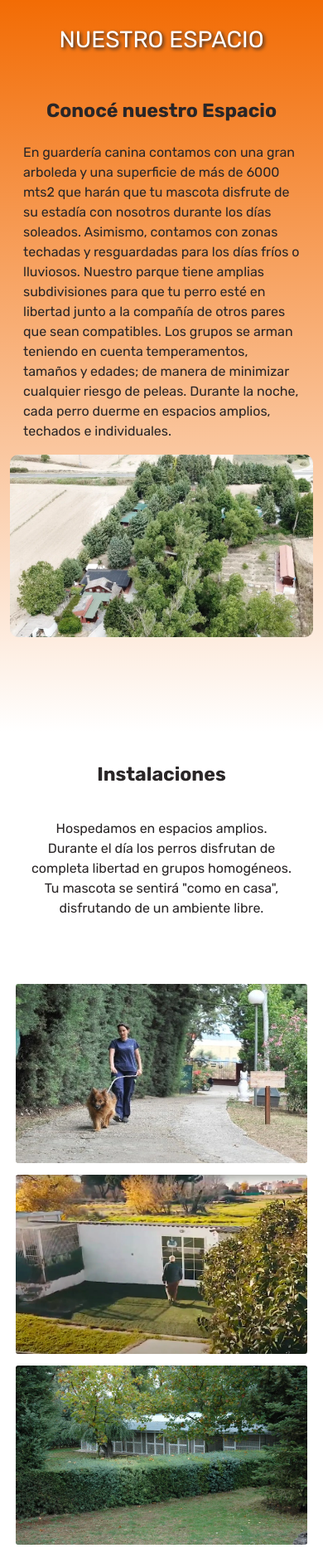
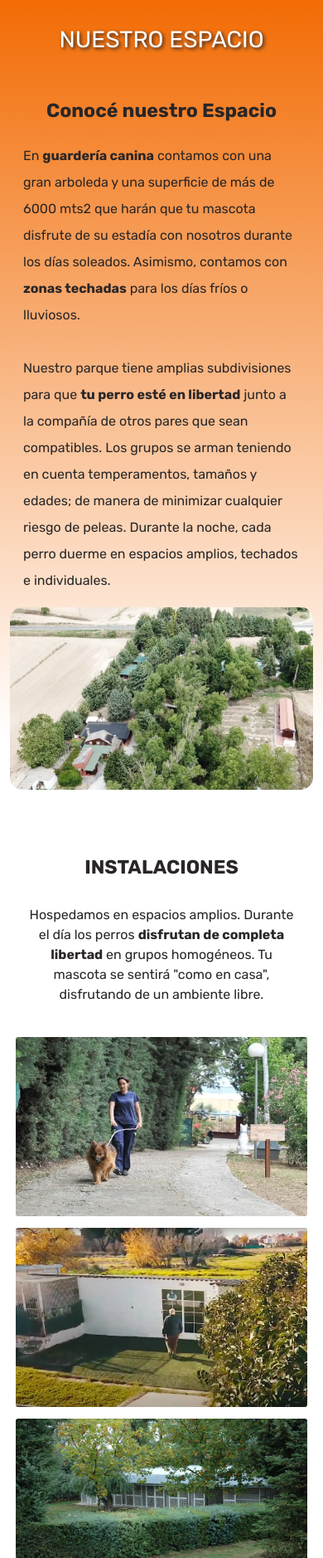
Before and after one commit to julilupo/guarderia_canina, a website: page instalaciones/Nuestroespacio.html in a window 390 px wide. Shown: the part 122-2000 px from the top of the page at 83% size. Drawn offline with nearby package versions, Linux system fonts and the light colour scheme.

Commit message:
cambios en nuestro espacio responsive

```diff
--- a/instalaciones/Nuestroespacio.html
+++ b/instalaciones/Nuestroespacio.html
@@ -53,25 +53,26 @@
 <!-- Sección principal -->
 
     <main class="espacio pb-5">
-        <section class="mb-5 pb-5">
+        <section class="mb-5 pb-4">
             <h2 class="espacio__titulo text-uppercase text-white text-center fs-1 pt-5 pb-5">Nuestro Espacio</h2>
             <div class="container">
-                <div class="row">
-                    <div class="col-md-6 d-flex flex-column justify-content-evenly align-items-center">
+                <div class="espacio__intro row">
+                    <div class="col-lg-6 col-md-12 d-flex flex-column justify-content-evenly align-items-center">
                         <h3 class="fw-bold">Conocé nuestro Espacio</h3>
-                        <p class="p-3 m-0">En guardería canina contamos con una gran arboleda y una superficie de más de 6000 mts2 que harán que tu mascota disfrute de su estadía con nosotros durante los días soleados. Asimismo, contamos con zonas techadas y resguardadas para los días fríos o lluviosos. Nuestro parque tiene amplias subdivisiones para que tu perro esté en libertad junto a la compañía de otros pares que sean compatibles. Los grupos se arman teniendo en cuenta temperamentos, tamaños y edades; de manera de minimizar cualquier riesgo de peleas. Durante la noche, cada perro duerme en espacios amplios, techados e individuales.</p>
+                        <p class="lh-lg p-3 m-0">En <b>guardería canina</b> contamos con una gran arboleda y una superficie de más de 6000 mts2 que harán que tu mascota disfrute de su estadía con nosotros durante los días soleados. Asimismo, contamos con <b>zonas techadas</b> para los días fríos o lluviosos.</p>
+                        <p class="lh-lg p-3 m-0">Nuestro parque tiene amplias subdivisiones para que <b>tu perro esté en libertad</b> junto a la compañía de otros pares que sean compatibles. Los grupos se arman teniendo en cuenta temperamentos, tamaños y edades; de manera de minimizar cualquier riesgo de peleas. Durante la noche, cada perro duerme en espacios amplios, techados e individuales.</p>
                     </div>
-                    <div class="col-md-6 d-flex justify-content-center align-items-center">
+                    <div class="col-lg-6 col-md-12 d-flex justify-content-center align-items-center">
                         <img class="espacio__img img-fluid" src="../Assets/Instalaciones-0.webp" alt="Vista Aérea de nuestras instalaciones">
                     </div>
                 </div>
             </div>
         </section>
-        <section class="pt-5">
+        <section>
             <div class="container pb-5">
-                <h3 class="fw-bold text-center p-2">Instalaciones</h3>
-                <p class="text-center p-4">Hospedamos en espacios amplios. Durante el día los perros disfrutan de completa libertad en grupos homogéneos. Tu mascota se sentirá "como en casa", disfrutando de un ambiente libre.</p>
-                <div class="row mt-5 justify-content-center align-items-center">
+                <h3 class="fw-bold text-center p-2 text-uppercase">Instalaciones</h3>
+                <p class="text-center p-3">Hospedamos en espacios amplios. Durante el día los perros <b>disfrutan de completa libertad</b> en grupos homogéneos. Tu mascota se sentirá "como en casa", disfrutando de un ambiente libre.</p>
+                <div class="row mt-3 justify-content-center align-items-center">
                     <div class="col-lg-4 text-center">
                         <img data-aos="zoom-in"class="espacio__instalaciones img-fluid" src="../Assets/Instalaciones-1.webp" alt="Una persona de nuestro equipo paseando con un perro en el parque">
                     </div>
@@ -87,7 +88,7 @@
                 <div class="row justify-content-center align-items-center">
                     <div class="col-md-6">
                         <h3 class="fw-bold text-center p-2">Habitación</h3>
-                        <p class="text-center p-4">Las habitaciones con las que contamos son individuales y pensadas para que tu mascota se sienta a gusto y pueda descansar.</p>
+                        <p class="text-center p-3">Las habitaciones con las que contamos son <b>individuales</b> y pensadas para que tu mascota se sienta a gusto y pueda descansar.</p>
                     </div>
                     <div class="col-md-6">
                         <img data-aos="zoom-in" class="espacio__instalaciones img-fluid" src="../Assets/Habitacion-1.webp" alt="Un perro durmiendo en su habitación individual">
@@ -96,7 +97,7 @@
             </div>
             <div class="container pt-5 pb-5">
                 <h3 class="fw-bold text-center p-2">Zona de Juegos</h3>
-                <p class="text-center p-4">En nuestro parque se encontrará en grupos de pares pensados para que tu mejor amigo pueda disfrutar y correr libremente, sin riesgo de peleas. Además tu mascota es vigilada y cuidada con la misma dedicación que vos le das.</p>
+                <p class="text-center p-3">En nuestro parque se encontrará en grupos de pares pensados para que tu mejor amigo pueda <b>disfrutar y correr libremente</b>, sin riesgo de peleas. Además tu mascota es vigilada y cuidada con la misma dedicación que vos le das.</p>
                 <div class="row mt-5 justify-content-center align-items-center">
                     <div class="col-lg-4 text-center">
                         <img data-aos="zoom-in"class="espacio__instalaciones img-fluid" src="../Assets/EspacioJuego 1.webp" alt="Personas de nuestro equipo jugando con los perros en la zona de juegos">
--- a/scss/modulos/_nuestroespacio.scss
+++ b/scss/modulos/_nuestroespacio.scss
@@ -8,7 +8,13 @@
     }
 
     &__img{
-        border-radius: 10px;
+        border-radius: 15px;
+    }
+
+    &__intro{
+        @include large{
+            flex-direction: column;
+        }
     }
 
     &__instalaciones{
```
Also changed, not shown: css/styles.css.
